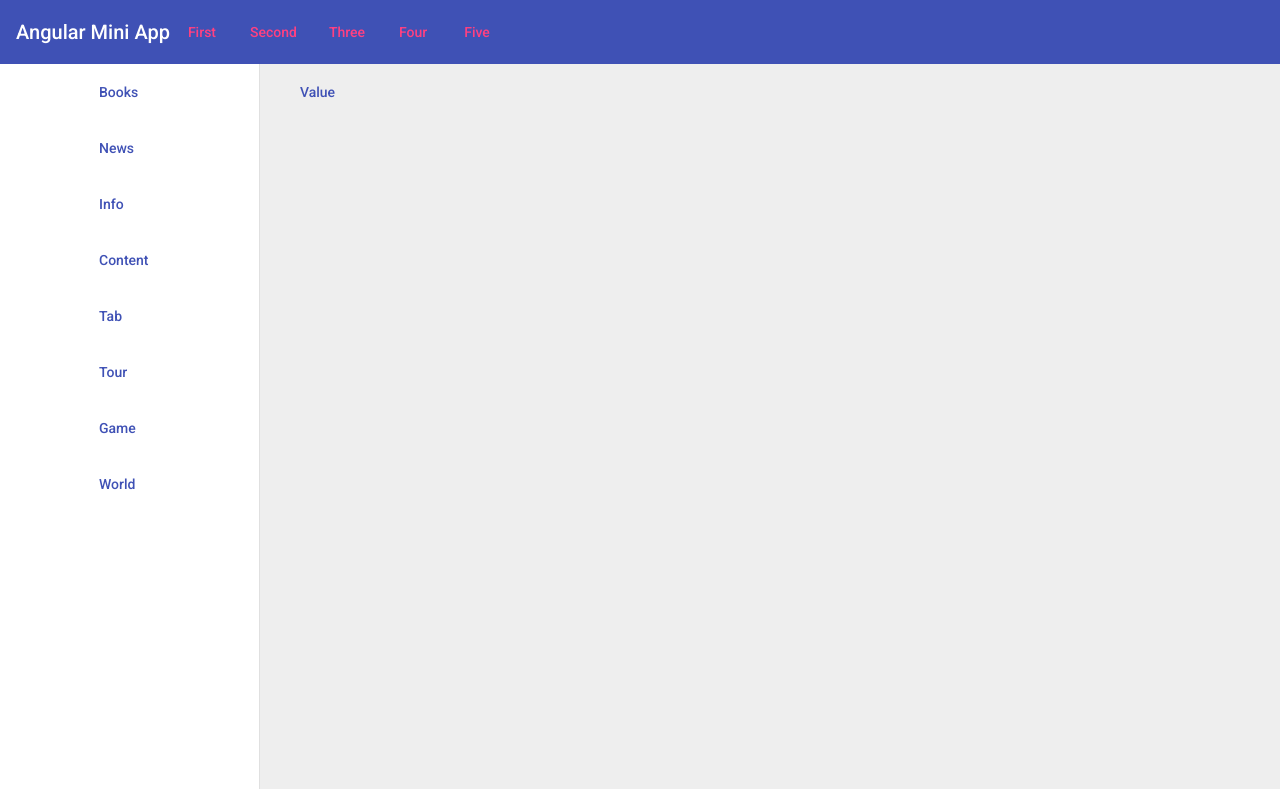
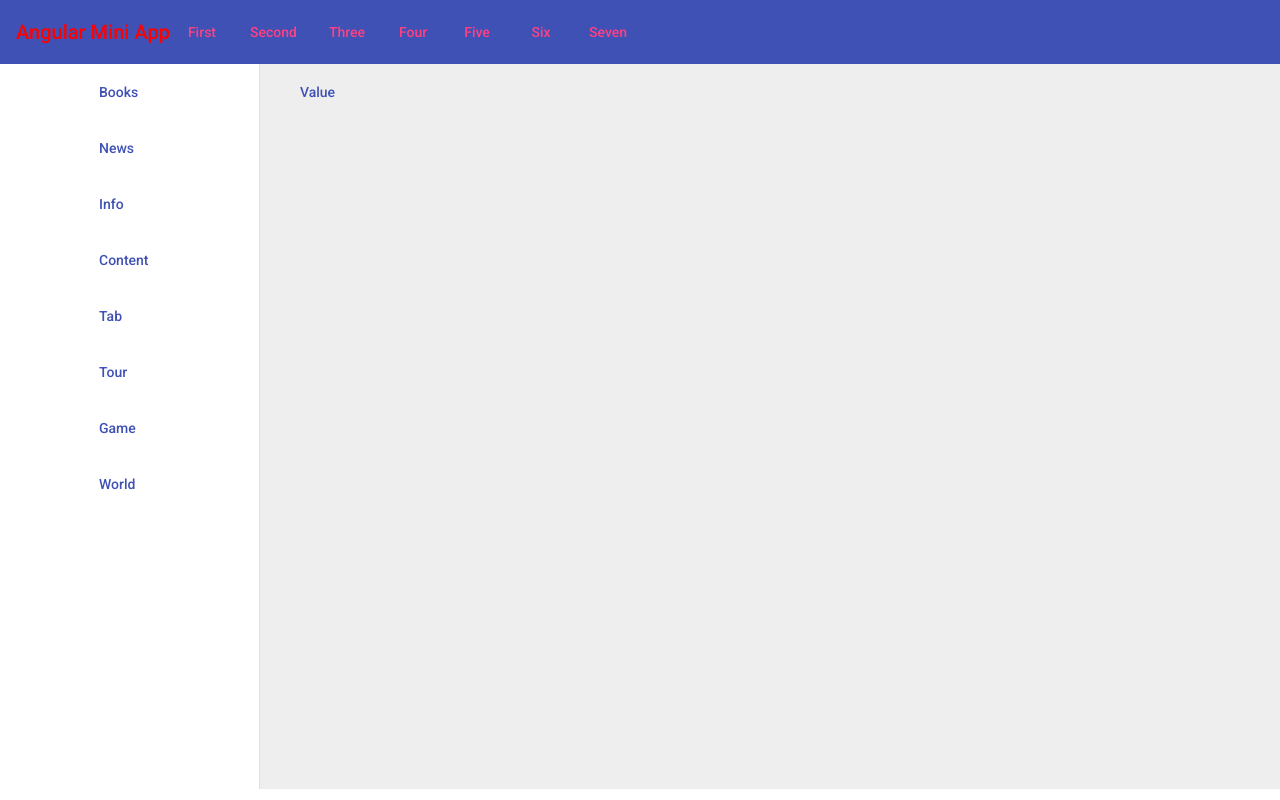
Before and after one commit to NataliaVolik/angular-mini-app, an Angular app: page / in a window 1280 px wide. Built offline with nearby package versions, Linux system fonts and the light colour scheme.

Commit message:
services new subject ngClass

```diff
--- a/src/app/app.component.ts
+++ b/src/app/app.component.ts
@@ -15,7 +15,9 @@ export class AppComponent{
       btn_2 : 'Second',
       btn_3 : 'Three',
       btn_4 : 'Four',
-      btn_5 : 'Five'
+      btn_5 : 'Five',
+      btn_6 : 'Six',
+      btn_7 : 'Seven'
     },
     content : {
        title_1 : 'Books',
--- a/src/app/content/content.component.ts
+++ b/src/app/content/content.component.ts
@@ -25,7 +25,7 @@ export class ContentComponent implements OnInit {
   disabled = false;
 
 
-  constructor(public dataServicesService : DataServicesService, public eventServicesService : DataServicesService) {  // инжектет дата сервис (шаг 2)
+  constructor(public dataServicesService : DataServicesService) {  // инжектет дата сервис (шаг 2)
     this.dataServicesService.getClickValue.subscribe((value)=>{
       this.changeContent(value)
     });
@@ -35,9 +35,9 @@ export class ContentComponent implements OnInit {
       this.myText = newText;
     });
 
-    this.eventServicesService.getClickValue.subscribe((value)=>{
-      this.changeContent(value)
-    })
+    // this.eventServicesService.getClickValue.subscribe((value)=>{
+    //   this.changeContent(value)
+    // })
 
   }
 
--- a/src/app/footer/footer.component.html
+++ b/src/app/footer/footer.component.html
@@ -1,4 +1,4 @@
-<footer class="footer">
+<footer class="footer" [ngClass]="{'color' : addcolor}">
     <div class="footer-logo">
         <img src="../../assets/img/logo.png" alt="logo" class="footer-logo-img"/>
         <span>{{config.footer.text_1}}</span>
--- a/src/app/footer/footer.component.scss
+++ b/src/app/footer/footer.component.scss
@@ -25,3 +25,7 @@ span{
   text-align: center;
   font-size: 12px;
 }
+
+.color{
+  background-color: deeppink;
+}
--- a/src/app/footer/footer.component.ts
+++ b/src/app/footer/footer.component.ts
@@ -1,4 +1,5 @@
 import {Component, OnInit, Input} from '@angular/core';
+import {DataServicesService} from "../services/data-services.service";
 
 
 @Component({
@@ -7,10 +8,23 @@ import {Component, OnInit, Input} from '@angular/core';
   styleUrls: ['./footer.component.scss']
 })
 export class FooterComponent implements OnInit {
+   addcolor : boolean;
+
   @Input () config : any;
-  constructor() { }
+  constructor(public dataServicesService : DataServicesService) {
+
+
+    this.dataServicesService.changeColorClick.subscribe((value)=>{
+      this.addcolor = value;
+    })
+  }
 
   ngOnInit(): void {
   }
 
+  // changeColor(value){
+  //   this.addcolor = true;
+  //
+  // }
+
 }
--- a/src/app/header/header.component.html
+++ b/src/app/header/header.component.html
@@ -1,12 +1,14 @@
 <mat-toolbar
         [ngStyle]="{'background-color':'#3f51b5', 'color':'#ffffff'}"
 >
-    <h3>{{config.header.title}}</h3>
+    <h3 [ngClass]="{'name': addname}">{{config.header.title}}</h3>
 
-    <button mat-button color="accent" (click)="eventClickBtn(1)">{{config.header.btn_1}}</button>
-    <button mat-button color="accent" (click)="eventClickBtn(2)">{{config.header.btn_2}}</button>
+    <button mat-button color="accent" (click)="addColor()">{{config.header.btn_1}}</button>
+    <button mat-button color="accent" (click)="removeColor()">{{config.header.btn_2}}</button>
     <button mat-button color="accent" (click)="eventClickBtn(3)">{{config.header.btn_3}}</button>
     <button mat-button color="accent" (click)="eventClickBtn(4)">{{config.header.btn_4}}</button>
     <button mat-button color="accent" (click)="eventClickBtn(5)">{{config.header.btn_5}}</button>
+    <button mat-button color="accent" (click)="colorAdd()">{{config.header.btn_6}}</button>
+    <button mat-button color="accent" (click)="colorRemove()">{{config.header.btn_7}}</button>
 
 </mat-toolbar>
--- a/src/app/header/header.component.scss
+++ b/src/app/header/header.component.scss
@@ -0,0 +1,3 @@
+.name{
+   color: red;
+}
--- a/src/app/header/header.component.ts
+++ b/src/app/header/header.component.ts
@@ -8,17 +8,32 @@ import {DataServicesService} from "../services/data-services.service";
 })
 export class HeaderComponent implements OnInit {
   @Input() config : any;
+  addname = true;
   constructor(
-      public eventServicesService : DataServicesService
+      public dataServicesService : DataServicesService
   ) {
 
   }
-
   ngOnInit(): void {
-    this.eventServicesService.setValue(1);
+    this.dataServicesService.setValue(1);
   }
 
   eventClickBtn(number){
-    this.eventServicesService.getClickValue.next(number);
+    this.dataServicesService.getClickValue.next(number);
+  }
+  addColor(){
+    this.addname = true;
+  }
+  removeColor(){
+    this.addname = false;
+  }
+
+  colorAdd(addcolor){
+    addcolor = true;
+    this.dataServicesService.changeColorClick.next(addcolor);
+  }
+  colorRemove(addcolor){
+    addcolor = false;
+    this.dataServicesService.changeColorClick.next(addcolor);
   }
 }
--- a/src/app/services/data-services.service.ts
+++ b/src/app/services/data-services.service.ts
@@ -11,6 +11,8 @@ export class DataServicesService {
 
   moveEvent = new Subject(); // создаю событие в сервисе
 
+  changeColorClick = new Subject();
+
   constructor() { }
 
   getValue(){
```
